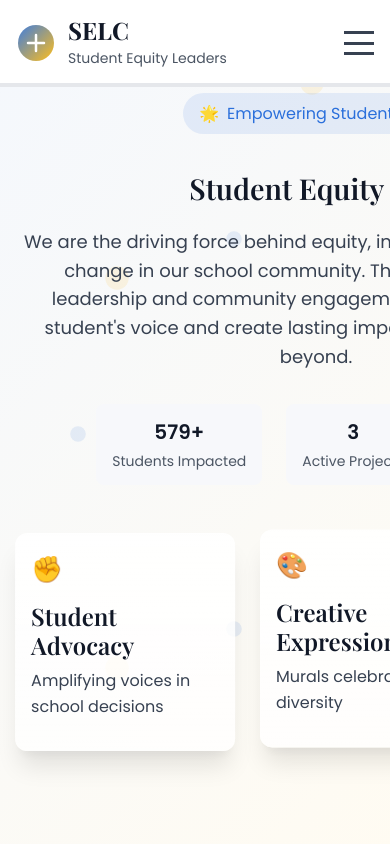
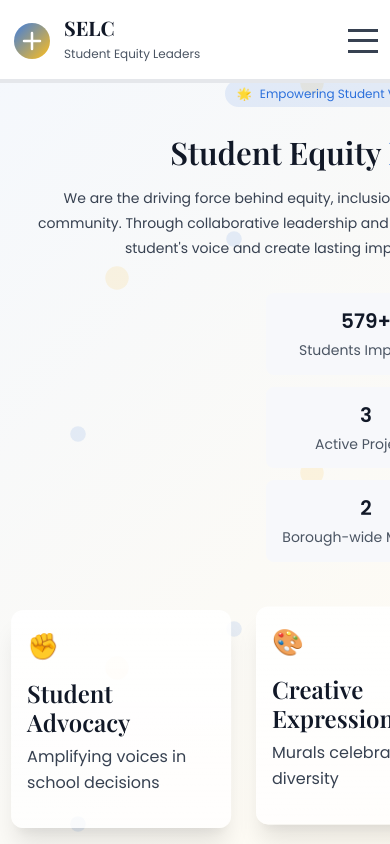
Before and after one commit to msestudentequity/equity-club-site, a plain HTML site: page index.html in a window 390 px wide. Shown: the top 844 px of the page. Drawn offline with nearby package versions, Linux system fonts and the light colour scheme.

Commit message:
mobile responsiveness patch

```diff
--- a/index.html
+++ b/index.html
@@ -161,6 +161,12 @@
             }
         }
 
+        @media (max-width: 480px) {
+            .container {
+                padding: 0 var(--space-3);
+            }
+        }
+
         .sr-only {
             position: absolute;
             width: 1px;
@@ -380,7 +386,7 @@
             transition: width 0.3s ease;
         }
 
-        /* Mobile Navigation */
+        /* Mobile Navigation - Improved */
         @media (max-width: 768px) {
             .nav-menu {
                 position: fixed;
@@ -394,6 +400,7 @@
                 visibility: hidden;
                 transition: var(--transition-normal);
                 padding: var(--space-6);
+                z-index: 999;
             }
 
             .nav-menu.active {
@@ -413,10 +420,20 @@
                 border-radius: var(--radius-md);
                 text-align: center;
                 background: var(--bg-secondary);
+                display: block;
+                font-size: var(--text-lg);
             }
 
             .nav-toggle {
                 display: flex;
+            }
+
+            .brand-title {
+                font-size: var(--text-xl);
+            }
+
+            .brand-subtitle {
+                font-size: var(--text-xs);
             }
         }
 
@@ -486,6 +503,24 @@
             padding: var(--space-2) var(--space-4);
             border-radius: var(--radius-full);
             margin-bottom: var(--space-4);
+            font-size: var(--text-sm);
+        }
+
+        @media (max-width: 768px) {
+            .hero-badge {
+                font-size: var(--text-xs);
+                padding: var(--space-2) var(--space-3);
+                justify-content: center;
+                text-align: center;
+            }
+        }
+
+        @media (max-width: 480px) {
+            .hero-badge {
+                font-size: var(--text-xs);
+                padding: var(--space-1) var(--space-3);
+                margin-bottom: var(--space-3);
+            }
         }
 
         .hero-title {
@@ -496,6 +531,21 @@
             color: var(--gray-900);
         }
 
+        @media (max-width: 768px) {
+            .hero-title {
+                font-size: clamp(1.5rem, 6vw, 2.5rem);
+                text-align: center;
+            }
+        }
+
+        @media (max-width: 480px) {
+            .hero-title {
+                font-size: clamp(1.3rem, 8vw, 2rem);
+                line-height: 1.1;
+                margin: var(--space-4) 0;
+            }
+        }
+
         .hero-title .highlight {
             display: inline-block;
             background: linear-gradient(90deg, var(--primary), var(--accent));
@@ -508,6 +558,26 @@
             font-size: var(--text-lg);
             margin-bottom: var(--space-8);
             max-width: 600px;
+            line-height: 1.6;
+        }
+
+        @media (max-width: 768px) {
+            .hero-description {
+                font-size: var(--text-base);
+                margin-bottom: var(--space-6);
+                max-width: 100%;
+                line-height: 1.7;
+                text-align: center;
+            }
+        }
+
+        @media (max-width: 480px) {
+            .hero-description {
+                font-size: var(--text-sm);
+                margin-bottom: var(--space-4);
+                line-height: 1.8;
+                padding: 0 var(--space-2);
+            }
         }
 
         .hero-stats {
@@ -605,6 +675,26 @@
             .hero-stats {
                 flex-wrap: wrap;
                 justify-content: center;
+                gap: var(--space-4);
+            }
+
+            .stat-item {
+                min-width: 100px;
+                flex: 1;
+                max-width: 140px;
+            }
+        }
+
+        @media (max-width: 480px) {
+            .hero-stats {
+                flex-direction: column;
+                align-items: center;
+                gap: var(--space-3);
+            }
+
+            .stat-item {
+                width: 100%;
+                max-width: 200px;
             }
         }
 
@@ -757,6 +847,19 @@
             display: grid;
             grid-template-columns: repeat(auto-fill, minmax(300px, 1fr));
             gap: var(--space-8);
+        }
+
+        @media (max-width: 768px) {
+            .projects-grid {
+                grid-template-columns: 1fr;
+                gap: var(--space-6);
+            }
+        }
+
+        @media (max-width: 480px) {
+            .projects-grid {
+                gap: var(--space-4);
+            }
         }
 
         .project-card {
```
